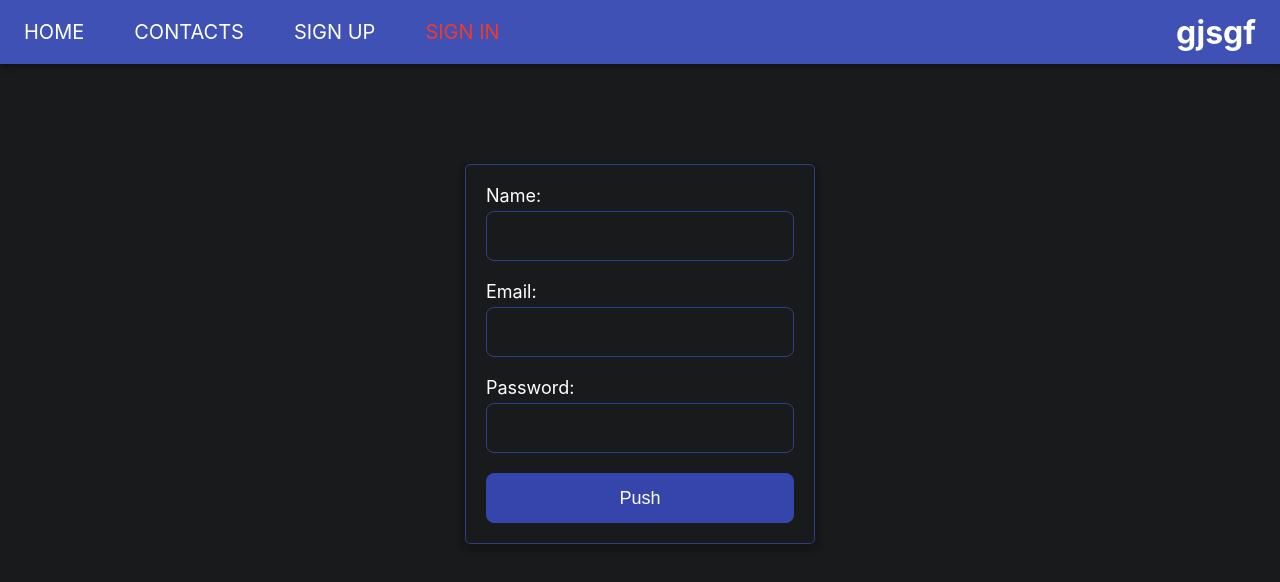
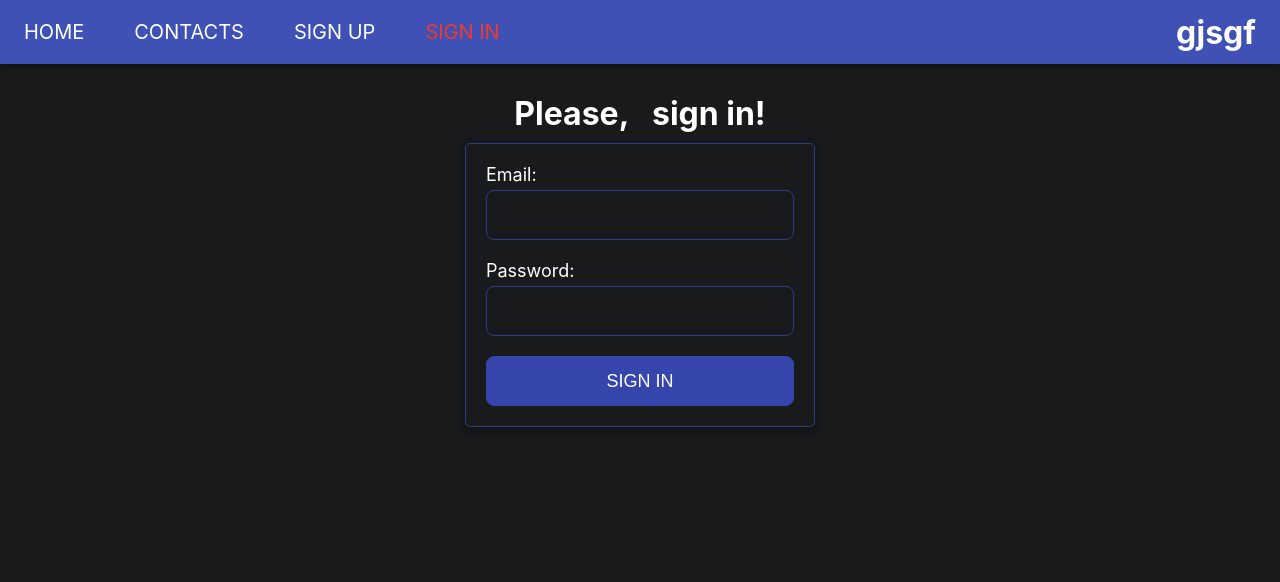
Before and after one commit to capricornus44/goit-react-hw-08-phonebook, a React (Create React App) app: page /signin in a window 1280 px wide. Shown: the top 582 px of the page. Built offline with nearby package versions, Linux system fonts and the light colour scheme.

Commit message:
Added render by condition for form elements

```diff
--- a/src/components/auth/AuthForm.js
+++ b/src/components/auth/AuthForm.js
@@ -1,4 +1,5 @@
 import React, { Component } from 'react';
+import { withRouter } from 'react-router-dom';
 import './AuthForm.scss';
 
 class AuthForm extends Component {
@@ -8,21 +9,44 @@ class AuthForm extends Component {
     name: '',
   };
 
+  onHandleChange = e => {
+    const { name, value } = e.target;
+    this.setState({ [name]: value });
+  };
+
+  onHandleSubmit = e => {
+    e.preventDefault();
+    const { email, password, name } = this.state;
+
+    this.isRegistrationForm()
+      ? this.props.registrationOperation({ email, password, name })
+      : this.props.loginOperation({ email, password });
+  };
+
+  isRegistrationForm = () => {
+    return this.props.location.pathname === '/signup';
+  };
+
   render() {
     return (
       <>
+        <h1 className="auth-page_desc">
+          Please, &ensp;
+          {this.isRegistrationForm() ? 'sign up' : 'sign in'}!
+        </h1>
         <form className="auth-form">
+          {this.isRegistrationForm() && (
             <label className="auth-form_label">
               Name:
               <input
                 type="text"
                 name="name"
                 value={this.state.name}
-              autoComplete="off"
                 onChange={this.onHandleChange}
                 className="auth-form_input"
               />
             </label>
+          )}
 
           <label className="auth-form_label">
             Email:
@@ -49,7 +73,7 @@ class AuthForm extends Component {
           </label>
 
           <button type="submit" className="auth-form_button">
-            Push
+            {this.isRegistrationForm() ? 'sign up' : 'sign in'}
           </button>
         </form>
       </>
@@ -57,4 +81,4 @@ class AuthForm extends Component {
   }
 }
 
-export default AuthForm;
+export default withRouter(AuthForm);
--- a/src/components/auth/AuthForm.scss
+++ b/src/components/auth/AuthForm.scss
@@ -1,3 +1,10 @@
+.auth-page_desc {
+  margin-top: 30px;
+  margin-bottom: 10px;
+  text-align: center;
+  color: #ffffff;
+}
+
 .auth-form {
   display: flex;
   flex-direction: column;
@@ -5,7 +12,6 @@
   width: 350px;
   height: auto;
 
-  margin-top: 100px;
   margin-left: auto;
   margin-right: auto;
   padding: 20px;
@@ -60,6 +66,7 @@
   outline: none;
 
   font-size: 18px;
+  text-transform: uppercase;
 
   color: #ffffff;
   background-color: #3645ab;
```
Lines whose indentation alone changed are shown as unchanged.
